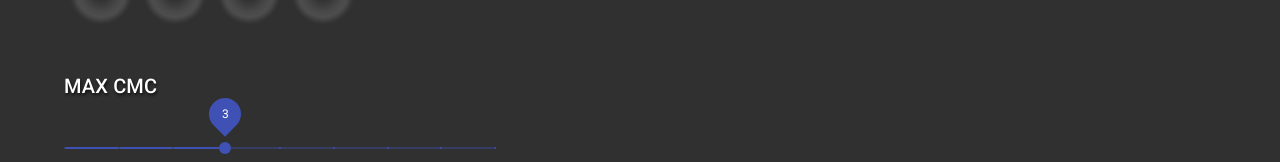
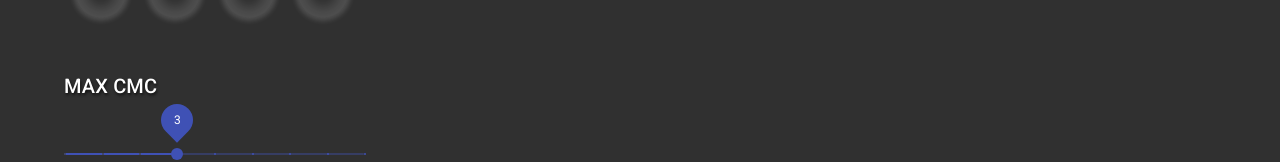
Before and after one commit to byrnehollander/soul-read, a React (Create React App) app: page / in a window 1280 px wide. Shown: the part 413-575 px from the top of the page. Built offline with nearby package versions, Linux system fonts and the light colour scheme; a web font is replaced by a local one.

Commit message:
Slider styling

```diff
--- a/src/App.js
+++ b/src/App.js
@@ -24,7 +24,7 @@ const Container = styled.div`
 const OptionsContainer = styled.div`
   display: flex;
   margin-bottom: 50px;
-  @media only screen and (max-width: 1400px) {
+  @media only screen and (max-width: 1300px) {
     flex-direction: column;
   }
 `
@@ -41,7 +41,7 @@ const ColorsHeader = styled.div`
 const RarityContainer = styled.div`
   margin-top: 40px;
   margin-left: 50px;
-  @media only screen and (max-width: 1400px) {
+  @media only screen and (max-width: 1300px) {
     margin-left: 0px;
   }
 `
@@ -49,13 +49,13 @@ const RarityContainer = styled.div`
 const ManaCostContainer = styled.div`
   margin-left: 50px;
   margin-top: 40px;
-  @media only screen and (max-width: 1400px) {
+  @media only screen and (max-width: 1300px) {
     margin-left: 0px;
   }
 `
 
 const SliderContainer = styled.div`
-  width: 430px;
+  width: 300px;
   max-width: 90vw;
 `
 
@@ -538,7 +538,7 @@ function App () {
         </RarityContainer>
         <ManaCostContainer>
           <Tooltip title='How much mana your opponent has up' placement='top-start'>
-            <TypographyShadow style={{ marginBottom: 32 }} variant='h6' gutterBottom>MAX CMC</TypographyShadow>
+            <TypographyShadow style={{ marginBottom: 38 }} variant='h6' gutterBottom>MAX CMC</TypographyShadow>
           </Tooltip>
           <SliderContainer>
             <Slider
```
